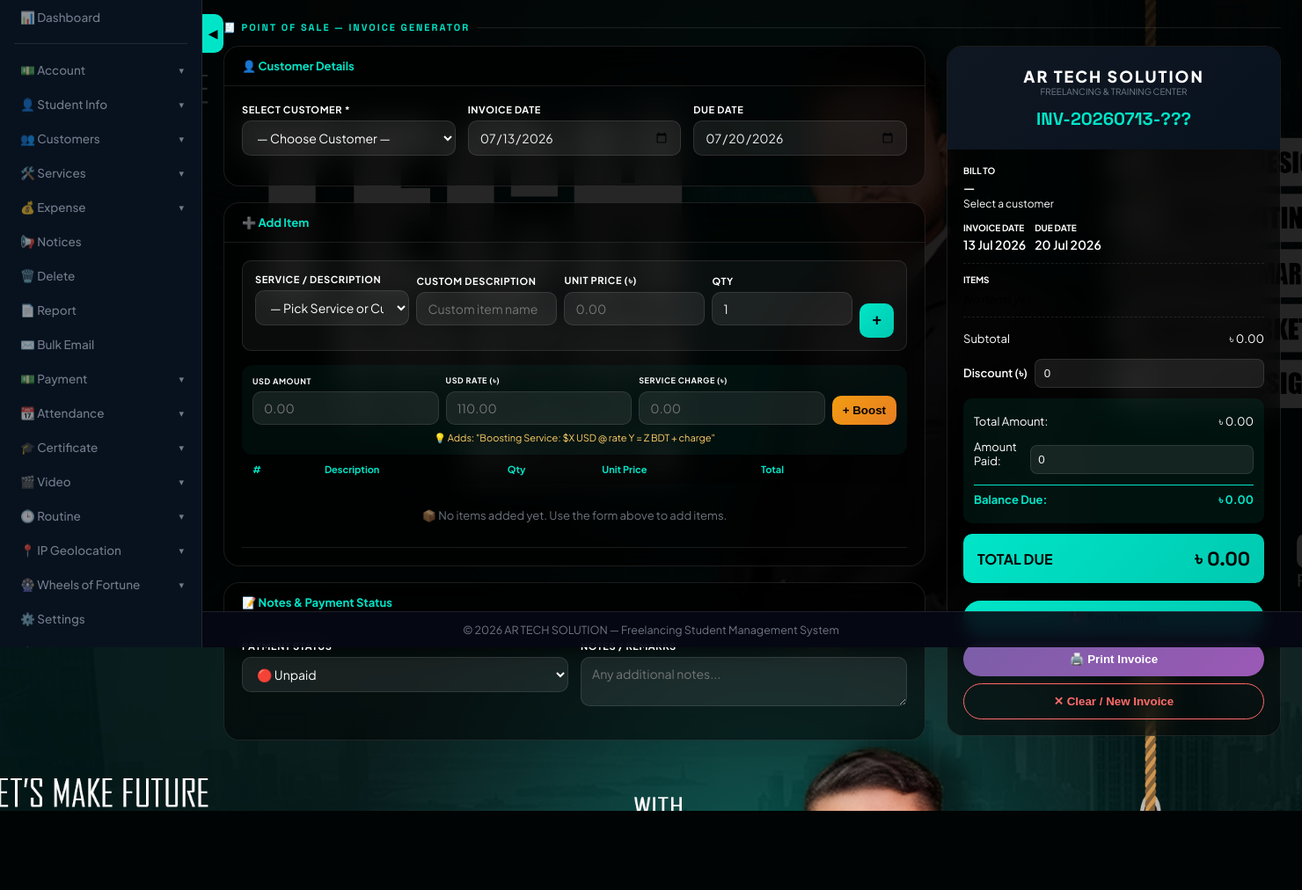
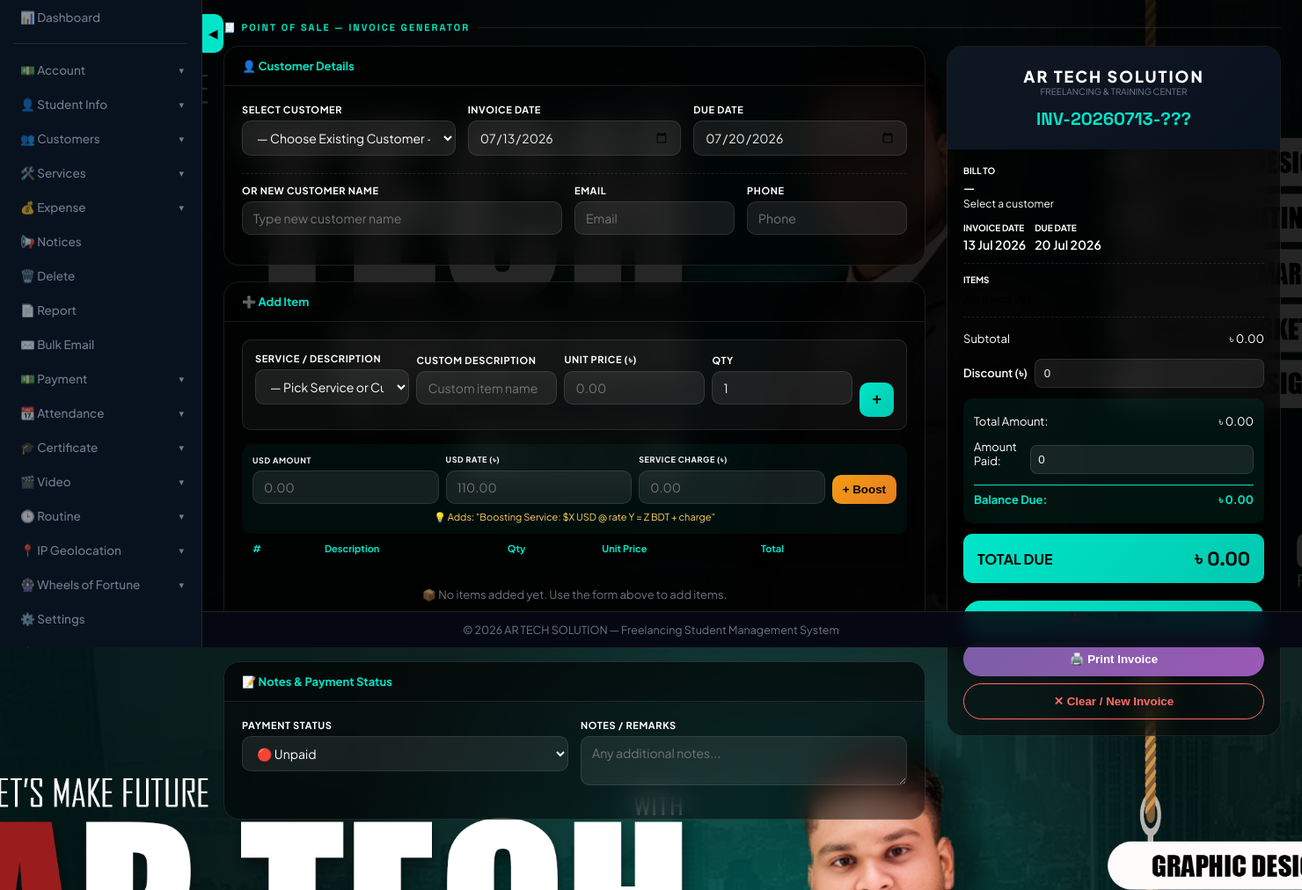
Before and after one commit to jahidulhakim1812/Automation, a PHP site: page /admin/assign_service.php in a window 1480 px wide. Shown: the part 64-1076 px from the top of the page at 88% size. Before the commit the page ends 986 px from the top, so only its background shows below. Run offline with PHP 8.4, Linux system fonts and the light colour scheme; the visitor is signed in with stand-in values (Sample User, id 1); data comes from the database, SQL or seed files in the repository.

Commit message:
new update

```diff
--- a/admin/assign_service.php
+++ b/admin/assign_service.php
@@ -87,14 +87,31 @@
     $status       = $_POST['status']                ?? 'unpaid';
     $items_json   = $_POST['items_json']            ?? '[]';
 
+    // New customer fields
+    $new_name  = trim($_POST['new_customer_name'] ?? '');
+    $new_email = trim($_POST['new_customer_email'] ?? '');
+    $new_phone = trim($_POST['new_customer_phone'] ?? '');
+
     $allowed_status = ['unpaid', 'paid', 'partial', 'cancelled'];
     if (!in_array($status, $allowed_status)) $status = 'unpaid';
 
     $items_arr = json_decode($items_json, true);
     if (!is_array($items_arr)) $items_arr = [];
 
+    // Process new customer if provided
+    if (!empty($new_name)) {
+        $stmt = $conn->prepare("INSERT INTO customers (name, email, phone) VALUES (?, ?, ?)");
+        $stmt->bind_param("sss", $new_name, $new_email, $new_phone);
+        if ($stmt->execute()) {
+            $customer_id = $conn->insert_id;
+        } else {
+            $error = "Failed to add new customer: " . $stmt->error;
+        }
+        $stmt->close();
+    }
+
     if ($customer_id <= 0) {
-        $error = "Please select a customer.";
+        $error = "Please select a customer or enter a new customer name.";
     } elseif (empty($items_arr)) {
         $error = "Please add at least one item before saving.";
     } else {
@@ -804,9 +821,9 @@
                     <div class="card-body">
                         <div class="form-row">
                             <div class="form-group">
-                                <label>Select Customer *</label>
-                                <select name="customer_id" id="customer_select" required>
-                                    <option value="">— Choose Customer —</option>
+                                <label>Select Customer</label>
+                                <select name="customer_id" id="customer_select">
+                                    <option value="">— Choose Existing Customer —</option>
                                     <?php foreach ($customers as $c): ?>
                                         <option value="<?php echo $c['id']; ?>"
                                             data-name="<?php echo htmlspecialchars($c['name']); ?>"
@@ -826,6 +843,23 @@
                                 <input type="date" name="due_date" id="due_date" value="<?php echo date('Y-m-d', strtotime('+7 days')); ?>">
                             </div>
                         </div>
+
+                        <!-- New Customer Fields -->
+                        <div class="form-row" style="margin-top:6px; border-top:1px dashed var(--glass-border); padding-top:12px;">
+                            <div class="form-group" style="flex:2;">
+                                <label>Or New Customer Name</label>
+                                <input type="text" name="new_customer_name" id="new_customer_name" placeholder="Type new customer name">
+                            </div>
+                            <div class="form-group">
+                                <label>Email</label>
+                                <input type="email" name="new_customer_email" id="new_customer_email" placeholder="Email">
+                            </div>
+                            <div class="form-group">
+                                <label>Phone</label>
+                                <input type="text" name="new_customer_phone" id="new_customer_phone" placeholder="Phone">
+                            </div>
+                        </div>
+
                         <div id="customer-info">
                             <strong id="ci-name">—</strong><br>
                             <span id="ci-email"></span> &nbsp;|&nbsp; <span id="ci-phone"></span>
@@ -1196,6 +1230,9 @@
     items = []; itemCounter = 0;
     renderItems();
     document.getElementById('customer_select').value = '';
+    document.getElementById('new_customer_name').value = '';
+    document.getElementById('new_customer_email').value = '';
+    document.getElementById('new_customer_phone').value = '';
     document.getElementById('customer-info').classList.remove('show');
     document.getElementById('r-customer').textContent = '—';
     document.getElementById('r-customer-contact').textContent = 'Select a customer';
@@ -1210,8 +1247,9 @@
 
 function printInvoice() {
     const customerId = document.getElementById('customer_select').value;
-    if (!customerId) {
-        alert('Please select a customer first.');
+    const newName = document.getElementById('new_customer_name').value.trim();
+    if (!customerId && !newName) {
+        alert('Please select an existing customer or enter a new customer name.');
         return;
     }
     if (items.length === 0) {
@@ -1224,6 +1262,9 @@
     const formData = new URLSearchParams();
     formData.append('save_invoice', '1');
     formData.append('customer_id', customerId);
+    formData.append('new_customer_name', newName);
+    formData.append('new_customer_email', document.getElementById('new_customer_email').value.trim());
+    formData.append('new_customer_phone', document.getElementById('new_customer_phone').value.trim());
     formData.append('invoice_date', document.getElementById('invoice_date').value);
     formData.append('due_date', document.getElementById('due_date').value);
     formData.append('discount', document.getElementById('discount_input').value);
@@ -1276,6 +1317,54 @@
         document.getElementById('r-customer-contact').textContent = 'Select a customer';
     }
 });
+
+// New customer name input – preview in receipt
+document.getElementById('new_customer_name').addEventListener('input', function() {
+    const name = this.value.trim();
+    if (name) {
+        document.getElementById('customer-info').classList.add('show');
+        document.getElementById('ci-name').textContent = name;
+        document.getElementById('ci-email').textContent = document.getElementById('new_customer_email').value;
+        document.getElementById('ci-phone').textContent = document.getElementById('new_customer_phone').value;
+        document.getElementById('r-customer').textContent = name;
+        const email = document.getElementById('new_customer_email').value;
+        const phone = document.getElementById('new_customer_phone').value;
+        document.getElementById('r-customer-contact').textContent = (email ? email + '  ' : '') + (phone || '');
+    } else {
+        // Fall back to selected customer if any
+        const sel = document.getElementById('customer_select');
+        const opt = sel.options[sel.selectedIndex];
+        if (opt.value) {
+            document.getElementById('ci-name').textContent = opt.dataset.name || '';
+            document.getElementById('ci-email').textContent = opt.dataset.email || '';
+            document.getElementById('ci-phone').textContent = opt.dataset.phone || '';
+            document.getElementById('r-customer').textContent = opt.dataset.name || '';
+            document.getElementById('r-customer-contact').textContent = (opt.dataset.email || '') + '  ' + (opt.dataset.phone || '');
+        } else {
+            document.getElementById('customer-info').classList.remove('show');
+            document.getElementById('r-customer').textContent = '—';
+            document.getElementById('r-customer-contact').textContent = 'Select a customer';
+        }
+    }
+});
+
+document.getElementById('new_customer_email').addEventListener('input', function() {
+    const name = document.getElementById('new_customer_name').value.trim();
+    if (name) {
+        document.getElementById('ci-email').textContent = this.value;
+        const phone = document.getElementById('new_customer_phone').value;
+        document.getElementById('r-customer-contact').textContent = (this.value ? this.value + '  ' : '') + (phone || '');
+    }
+});
+document.getElementById('new_customer_phone').addEventListener('input', function() {
+    const name = document.getElementById('new_customer_name').value.trim();
+    if (name) {
+        document.getElementById('ci-phone').textContent = this.value;
+        const email = document.getElementById('new_customer_email').value;
+        document.getElementById('r-customer-contact').textContent = (email ? email + '  ' : '') + (this.value || '');
+    }
+});
+
 document.getElementById('invoice_date').addEventListener('change', function() {
     const d = new Date(this.value);
     document.getElementById('r-idate').textContent = d.toLocaleDateString('en-GB', {day:'2-digit',month:'short',year:'numeric'});
```
